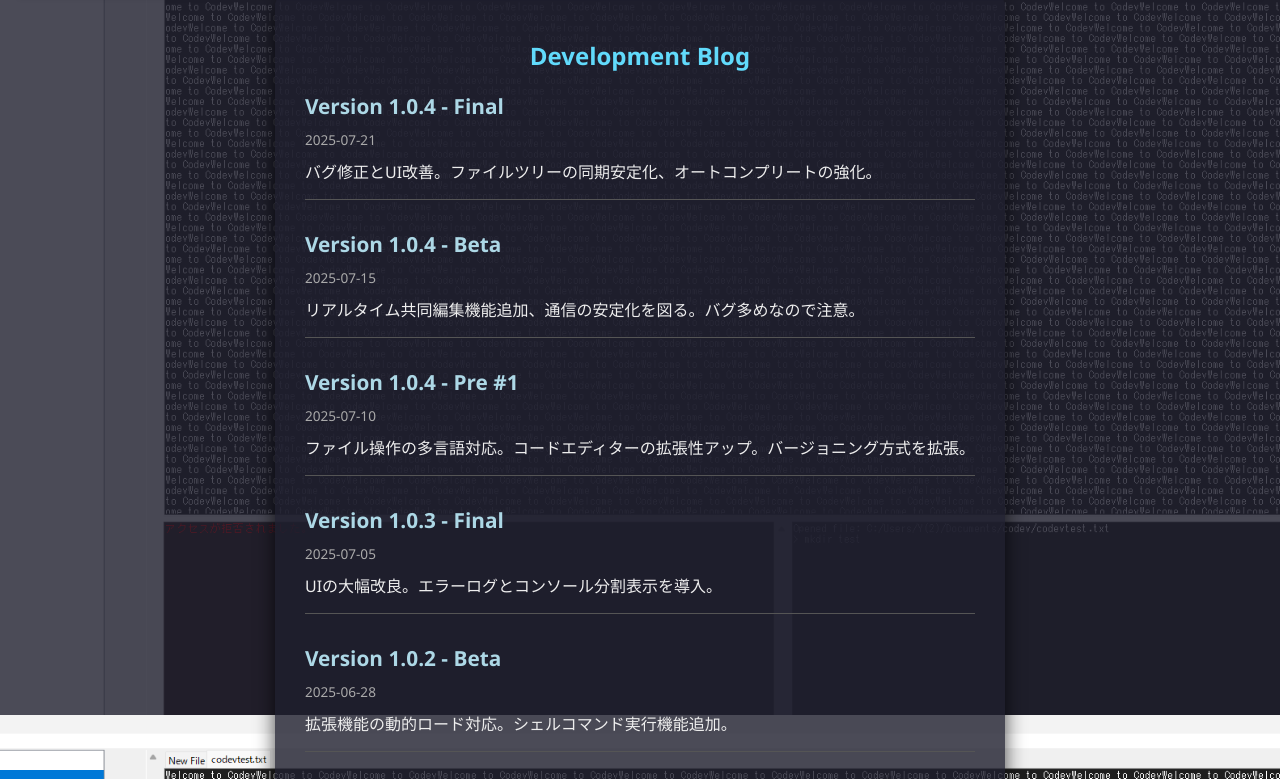
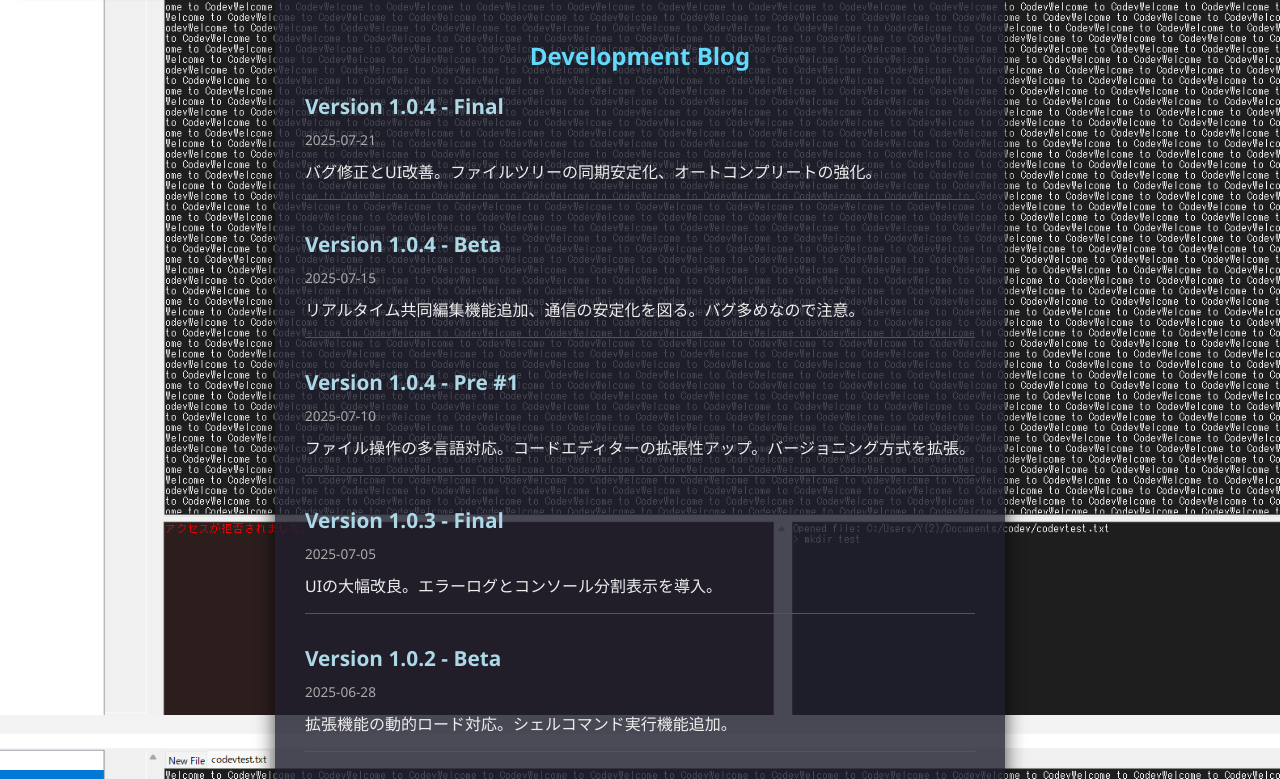
Before and after one commit to yucchannel/codev, a plain HTML site: page blog.html in a window 1280 px wide. Shown: the part 85-864 px from the top of the page. Drawn offline with Linux system fonts and the light colour scheme.

Commit message:
Update blog.html

```diff
--- a/blog.html
+++ b/blog.html
@@ -17,13 +17,7 @@
     align-items: center;
     padding: 20px;
   }
-  body::before {
-    content: "";
-    position: fixed;
-    top: 0; left: 0; right: 0; bottom: 0;
-    background: rgba(30,30,46,0.8);
-    z-index: -1;
-  }
+
   header {
     width: 100%;
     background: rgba(106, 90, 205, 0.8);
```
